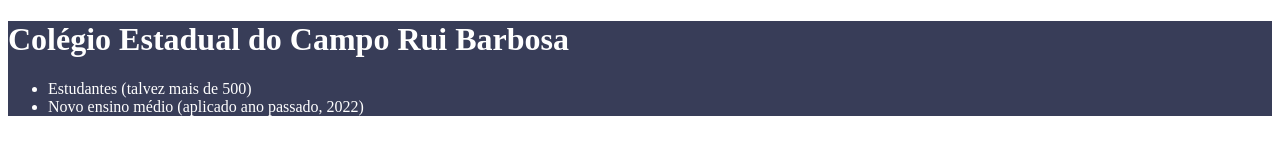
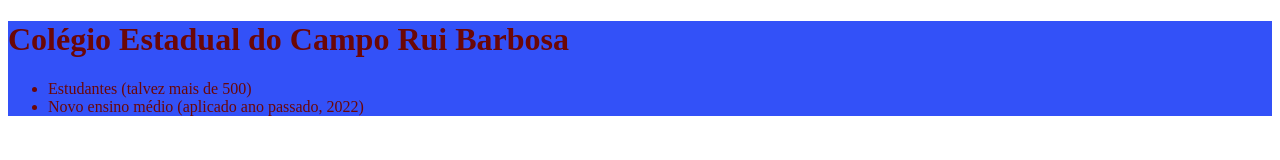
Before and after one commit to andreivinicius/Site-escola, a plain HTML site: page index.html in a window 1280 px wide. Drawn offline with Linux system fonts and the light colour scheme.

Commit message:
Update style.css

```diff
--- a/style.css
+++ b/style.css
@@ -1,4 +1,4 @@
 header {
-    background-color: #383D58;
-    color: white;
+    background-color: #3351f8;
+    color: #6b0707;
     }
```
